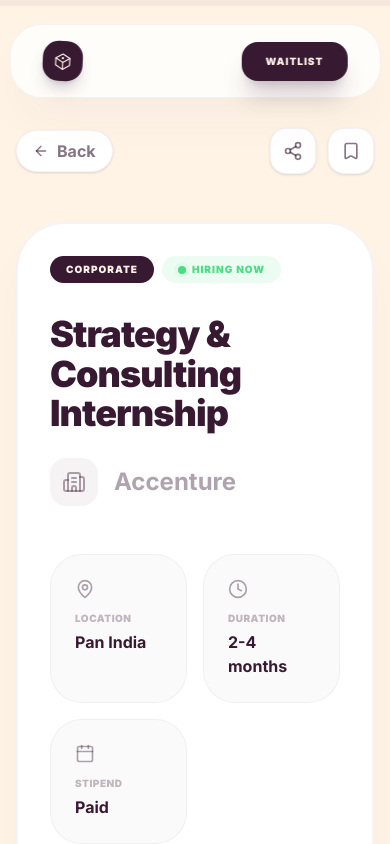
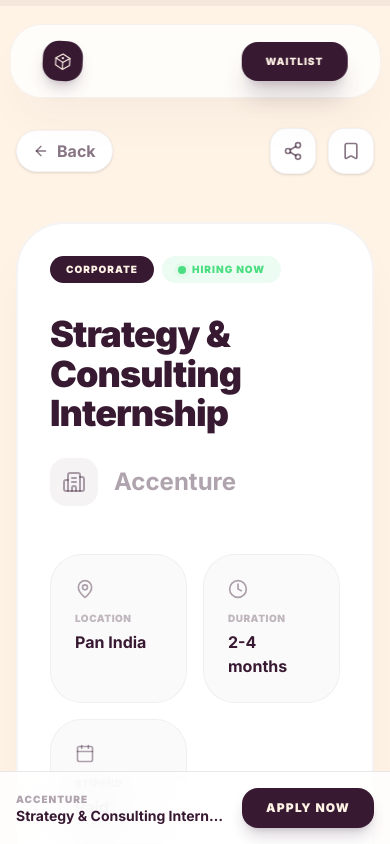
Before and after one commit to LittleCodr/summerinternship2026.in, a Next.js app: page /internships/accenture-internship-2026 in a window 390 px wide. Shown: the top 844 px of the page. Built offline with nearby package versions, Linux system fonts and the light colour scheme.

Commit message:
feat: add mobile sticky apply banner to internship detail pages

```diff
--- a/src/components/InternshipDetailContent.tsx
+++ b/src/components/InternshipDetailContent.tsx
@@ -35,7 +35,7 @@
   };
 
   return (
-    <main className="min-h-screen pt-32 pb-20 px-4 md:px-6 relative selection:bg-primary selection:text-milk">
+    <main className="min-h-screen pt-32 pb-32 px-4 md:px-6 relative selection:bg-primary selection:text-milk">
       {/* Floating Progress Bar */}
       <div className="fixed top-0 left-0 w-full h-1.5 bg-primary/5 z-[100]">
         <motion.div
@@ -202,6 +202,33 @@
           </div>
         </div>
       </div>
+      {/* Mobile Sticky Banner */}
+      <motion.div
+        initial={{ y: 100 }}
+        animate={{ y: 0 }}
+        transition={{ delay: 0.5, type: "spring", damping: 20 }}
+        className="fixed bottom-0 left-0 right-0 z-[100] md:hidden p-4 bg-white/80 backdrop-blur-xl border-t border-primary/10"
+      >
+        <div className="flex items-center justify-between gap-4 max-w-md mx-auto">
+          <div className="flex-1 min-w-0">
+            <p className="text-[10px] font-black uppercase tracking-widest text-primary/40 truncate">
+              {internship.organization}
+            </p>
+            <h4 className="text-sm font-bold text-primary truncate leading-tight">
+              {internship.title}
+            </h4>
+          </div>
+          <a
+            href={`https://internshipshub.in/internships/${internship.hubSlug || ""}`}
+            target="_blank"
+            rel="noopener noreferrer"
+            onClick={handleApply}
+            className="flex-shrink-0 bg-primary text-milk px-6 py-3 rounded-2xl font-black text-xs uppercase tracking-widest shadow-lg shadow-primary/20 active:scale-95 transition-transform"
+          >
+            Apply Now
+          </a>
+        </div>
+      </motion.div>
     </main>
   );
 }
```
